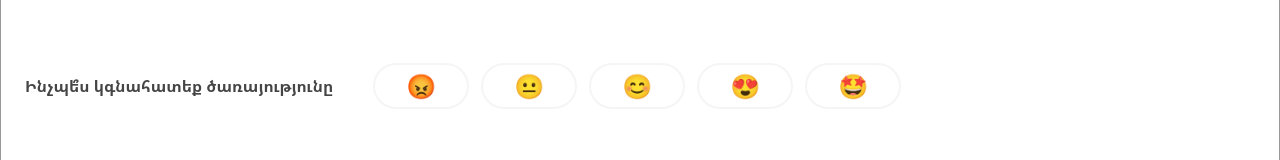
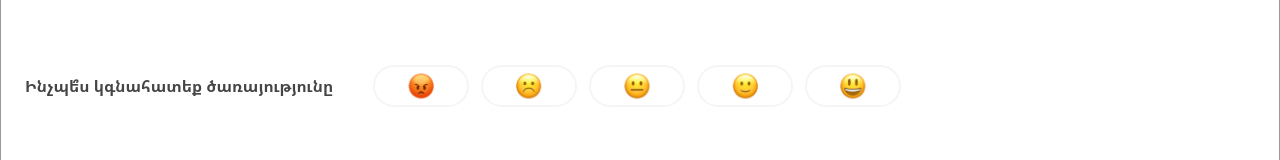
Before and after one commit to InformationSystemsAgency/user-satisfaction-widget, a Nuxt app: page / in a window 1280 px wide. Shown: the part 314-474 px from the top of the page. Built offline with nearby package versions, Linux system fonts and the light colour scheme.

Commit message:
feat: update svg imports to vite based import.meta

```diff
--- a/app/pages/index.vue
+++ b/app/pages/index.vue
@@ -60,7 +60,10 @@
             :active="item.value === feedbackForm.rating"
             @click="handleFeedbackSubmission(item.value)"
           >
-            <span class="text-2xl">{{ item.label }}</span>
+            <img
+              class="w-7 h-7"
+              :src="icons[item.icon]"
+            />
           </HenaketButton>
         </template>
       </div>
@@ -102,9 +105,9 @@
           class="bg-primary text-text-100 p-2 rounded-e-lg border border-black border-l-0"
           @click="submitFeedbackComment"
         >
-          <HenaketIcon
-            icon="send"
-            size="24px"
+          <img
+            src="~/assets/icons/send.svg"
+            class="w-6 h-6"
           />
         </button>
       </div>
@@ -134,19 +137,15 @@
 </template>
 
 <script setup lang="ts">
-// import VeryBad from '~/assets/svg/veryBad.svg';
-// import Bad from '~/assets/svg/bad.svg';
-// import Neutral from '~/assets/svg/neutral.svg';
-// import Good from '~/assets/svg/good.svg';
-// import VeryGood from '~/assets/svg/veryGood.svg';
+const ratingOptions = [
+  { label: '😡', value: 1, icon: 'angry.svg' },
+  { label: '😐', value: 2, icon: 'bad.svg' },
+  { label: '😊', value: 3, icon: 'neutral.svg' },
+  { label: '😍', value: 4, icon: 'good.svg' },
+  { label: '🤩', value: 5, icon: 'excellent.svg' },
+];
 
-const ratingOptions = [
-  { label: '😡', value: 1 },
-  { label: '😐', value: 2 },
-  { label: '😊', value: 3 },
-  { label: '😍', value: 4 },
-  { label: '🤩', value: 5 },
-];
+const icons = importFolder(import.meta.glob('@/assets/icons/*', { eager: true }));
 
 const showCommentSection = ref(false);
 const feedbackTextareaSmallElement = ref<HTMLTextAreaElement | undefined>(undefined);
--- /dev/null
+++ b/app/utils/file.ts
@@ -0,0 +1,8 @@
+export const importFolder = (glob: Record<string, { default: string }>) =>
+  Object.fromEntries(
+    Object.entries(glob).map(([key, value]) => {
+      const filename = key.split('/').pop();
+
+      return [filename, value.default];
+    }),
+  );
--- a/package.json
+++ b/package.json
@@ -27,6 +27,7 @@
     "@vueuse/core": "^12.0.0",
     "@vueuse/motion": "^2.2.6",
     "@vueuse/nuxt": "^12.0.0",
-    "prettier": "^3.4.2"
+    "prettier": "^3.4.2",
+    "vite": "^6.0.3"
   }
 }
```
Also changed, not shown: 1 other file (tests, documents, lock files or other folders).
